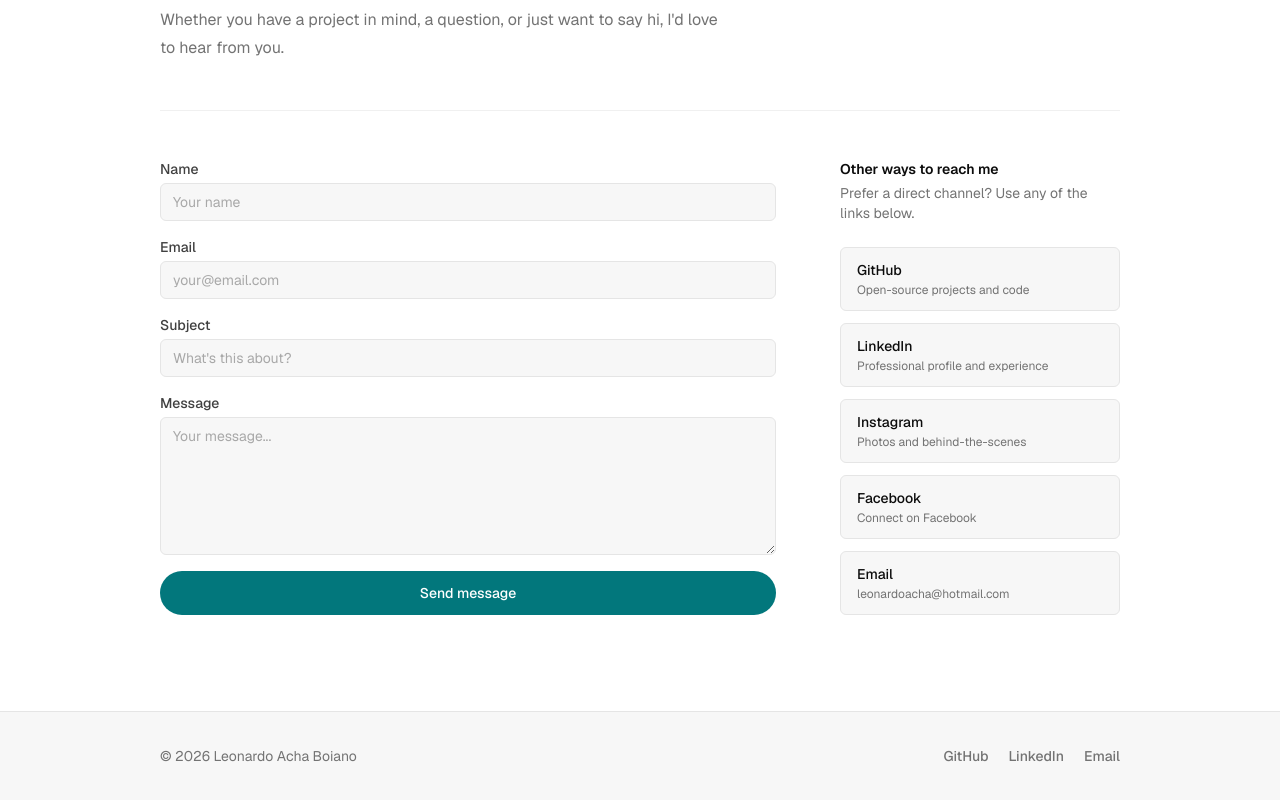
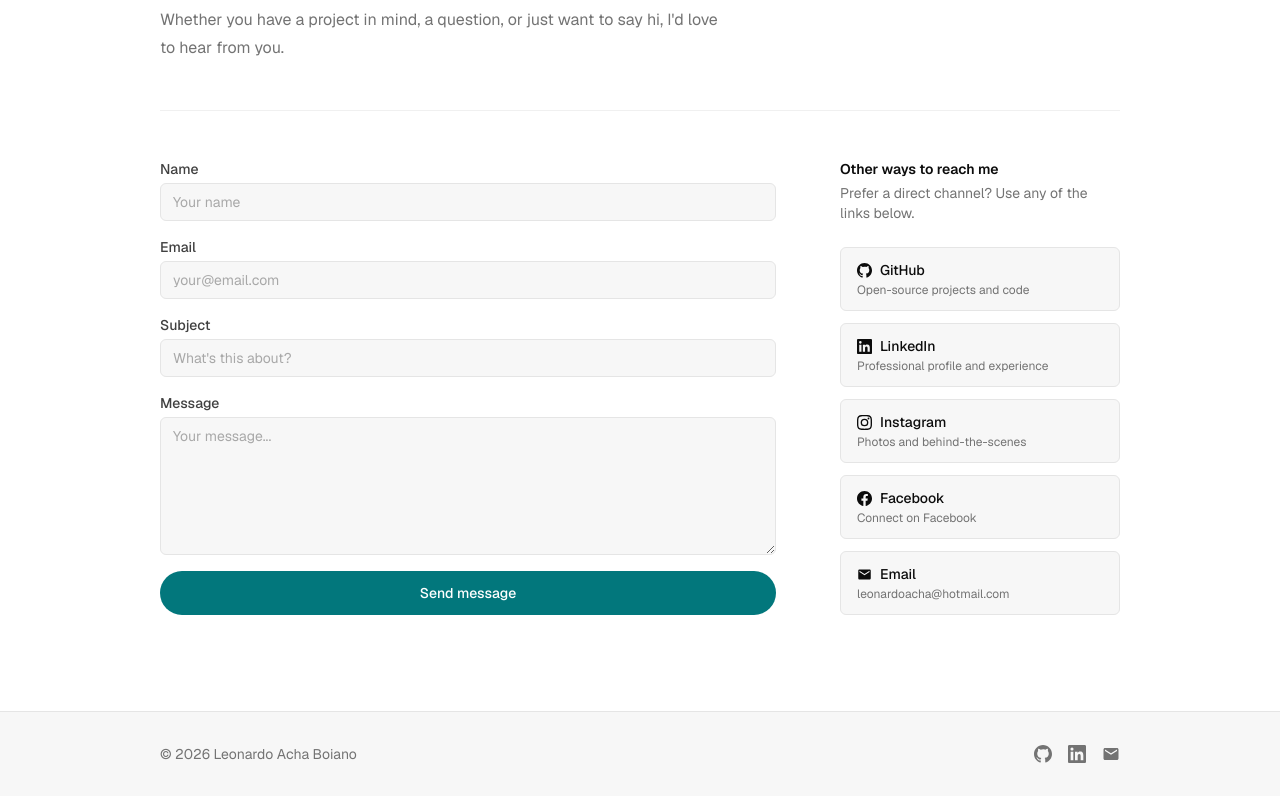
Before and after one commit to leonardoAB1/leonardoachaboiano.com, a Next.js app: page /en/contact in a window 1280 px wide. Shown: the part 239-1039 px from the top of the page. Built offline with nearby package versions, Linux system fonts and the light colour scheme.

Commit message:
feat: replace social media text labels with icons (#210)
* feat: replace social link text with icons in footer

* feat: add platform icons to contact page link cards

* fix: add default aria-hidden to BrandIcon svg element

```diff
--- a/src/app/[locale]/(marketing)/contact/page.tsx
+++ b/src/app/[locale]/(marketing)/contact/page.tsx
@@ -1,7 +1,15 @@
 import type { Metadata } from "next";
 import Link from "next/link";
 import { getTranslations, setRequestLocale } from "next-intl/server";
+import type { SVGProps } from "react";
 import type { ReactElement } from "react";
+import {
+  FacebookIcon,
+  GitHubIcon,
+  InstagramIcon,
+  LinkedInIcon,
+  MailIcon,
+} from "@/components/ui/BrandIcons";
 import { ContactForm } from "@/components/contact/ContactForm";
 import { Container } from "@/components/layout/Container";
 import { Section } from "@/components/layout/Section";
@@ -36,15 +44,27 @@ export default async function ContactPage({
 
   const t = await getTranslations("Contact");
 
+  type BrandIconComponent = (
+    props: SVGProps<SVGSVGElement> & { size?: number },
+  ) => ReactElement;
+
   // Brand names are proper nouns (not translated); descriptions are localized.
   // Email's description is the address itself.
-  const contactLinks = [
+  const contactLinks: Array<{
+    id: string;
+    label: string;
+    href: string;
+    description: string;
+    external: boolean;
+    Icon: BrandIconComponent;
+  }> = [
     {
       id: "github",
       label: "GitHub",
       href: socialLinks.github,
       description: t("links.github"),
       external: true,
+      Icon: GitHubIcon,
     },
     {
       id: "linkedin",
@@ -52,6 +72,7 @@ export default async function ContactPage({
       href: socialLinks.linkedin,
       description: t("links.linkedin"),
       external: true,
+      Icon: LinkedInIcon,
     },
     {
       id: "instagram",
@@ -59,6 +80,7 @@ export default async function ContactPage({
       href: socialLinks.instagram,
       description: t("links.instagram"),
       external: true,
+      Icon: InstagramIcon,
     },
     {
       id: "facebook",
@@ -66,6 +88,7 @@ export default async function ContactPage({
       href: socialLinks.facebook,
       description: t("links.facebook"),
       external: true,
+      Icon: FacebookIcon,
     },
     {
       id: "email",
@@ -73,6 +96,7 @@ export default async function ContactPage({
       href: socialLinks.email,
       description: siteConfig.email,
       external: false,
+      Icon: MailIcon,
     },
   ];
 
@@ -117,7 +141,8 @@ export default async function ContactPage({
                     rel={link.external ? "noopener noreferrer" : undefined}
                     className="group flex flex-col gap-0.5 rounded-md border border-border bg-surface-1 px-4 py-3 transition-colors duration-150 hover:border-brand hover:bg-surface-brand"
                   >
-                    <span className="text-sm font-medium text-ink-1 group-hover:text-brand">
+                    <span className="flex items-center gap-2 text-sm font-medium text-ink-1 group-hover:text-brand">
+                      <link.Icon size={15} />
                       {link.label}
                     </span>
                     <span className="text-xs text-ink-3">
--- a/src/components/shared/SocialLinks.tsx
+++ b/src/components/shared/SocialLinks.tsx
@@ -1,6 +1,8 @@
 import Link from "next/link";
 import { useTranslations } from "next-intl";
+import type { SVGProps } from "react";
 import type { ReactElement } from "react";
+import { GitHubIcon, LinkedInIcon, MailIcon } from "@/components/ui/BrandIcons";
 import { socialLinks } from "@/lib/constants";
 import { cn } from "@/lib/utils";
 
@@ -8,33 +10,40 @@ interface SocialLinksProps {
   className?: string;
 }
 
+type BrandIconComponent = (props: SVGProps<SVGSVGElement> & { size?: number }) => ReactElement;
+
 // "key" indexes into the SocialLinks message namespace. Brand names (GitHub,
 // LinkedIn) are the same across locales; "email" localizes.
-const links = [
-  { key: "github", href: socialLinks.github },
-  { key: "linkedin", href: socialLinks.linkedin },
-  { key: "email", href: socialLinks.email },
-] as const;
+const links: Array<{
+  key: "github" | "linkedin" | "email";
+  href: string;
+  Icon: BrandIconComponent;
+}> = [
+  { key: "github", href: socialLinks.github, Icon: GitHubIcon },
+  { key: "linkedin", href: socialLinks.linkedin, Icon: LinkedInIcon },
+  { key: "email", href: socialLinks.email, Icon: MailIcon },
+];
 
 export function SocialLinks({ className }: SocialLinksProps): ReactElement {
   const t = useTranslations("SocialLinks");
 
   return (
     <nav aria-label={t("ariaLabel")}>
-      <ul className={cn("flex flex-wrap items-center gap-5", className)}>
+      <ul className={cn("flex flex-wrap items-center gap-4", className)}>
         {links.map((link) => (
           <li key={link.href}>
             <Link
               href={link.href}
+              aria-label={t(link.key)}
               target={link.href.startsWith("mailto:") ? undefined : "_blank"}
               rel={
                 link.href.startsWith("mailto:")
                   ? undefined
                   : "noopener noreferrer"
               }
-              className="text-sm font-medium text-ink-3 transition-colors hover:text-ink-1"
+              className="text-ink-3 transition-colors hover:text-ink-1"
             >
-              {t(link.key)}
+              <link.Icon size={18} />
             </Link>
           </li>
         ))}
--- /dev/null
+++ b/src/components/ui/BrandIcons.tsx
@@ -0,0 +1,65 @@
+import type { ReactNode, SVGProps } from "react";
+
+interface IconProps extends SVGProps<SVGSVGElement> {
+  size?: number;
+}
+
+function BrandIcon({
+  size = 24,
+  children,
+  ...props
+}: IconProps & { children: ReactNode }) {
+  return (
+    <svg
+      xmlns="http://www.w3.org/2000/svg"
+      width={size}
+      height={size}
+      viewBox="0 0 24 24"
+      fill="currentColor"
+      aria-hidden="true"
+      {...props}
+    >
+      {children}
+    </svg>
+  );
+}
+
+export function GitHubIcon({ size, ...props }: IconProps) {
+  return (
+    <BrandIcon size={size} {...props}>
+      <path d="M12 0C5.374 0 0 5.373 0 12c0 5.302 3.438 9.8 8.207 11.387.6.111.793-.261.793-.577v-2.234c-3.338.726-4.033-1.416-4.033-1.416-.546-1.387-1.333-1.756-1.333-1.756-1.089-.745.083-.729.083-.729 1.205.084 1.839 1.237 1.839 1.237 1.07 1.834 2.807 1.304 3.492.997.108-.775.418-1.305.762-1.604-2.665-.305-5.467-1.334-5.467-5.931 0-1.311.469-2.381 1.236-3.221-.124-.303-.535-1.524.117-3.176 0 0 1.008-.322 3.301 1.23A11.509 11.509 0 0 1 12 5.803c1.02.005 2.047.138 3.006.404 2.291-1.552 3.297-1.23 3.297-1.23.653 1.653.242 2.874.118 3.176.77.84 1.235 1.911 1.235 3.221 0 4.609-2.807 5.624-5.479 5.921.43.372.823 1.102.823 2.222v3.293c0 .319.192.694.801.576C20.566 21.797 24 17.3 24 12c0-6.627-5.373-12-12-12z" />
+    </BrandIcon>
+  );
+}
+
+export function LinkedInIcon({ size, ...props }: IconProps) {
+  return (
+    <BrandIcon size={size} {...props}>
+      <path d="M20.447 20.452h-3.554v-5.569c0-1.328-.027-3.037-1.852-3.037-1.853 0-2.136 1.445-2.136 2.939v5.667H9.351V9h3.414v1.561h.046c.477-.9 1.637-1.85 3.37-1.85 3.601 0 4.267 2.37 4.267 5.455v6.286zM5.337 7.433a2.062 2.062 0 0 1-2.063-2.065 2.064 2.064 0 1 1 2.063 2.065zm1.782 13.019H3.555V9h3.564v11.452zM22.225 0H1.771C.792 0 0 .774 0 1.729v20.542C0 23.227.792 24 1.771 24h20.451C23.2 24 24 23.227 24 22.271V1.729C24 .774 23.2 0 22.222 0h.003z" />
+    </BrandIcon>
+  );
+}
+
+export function InstagramIcon({ size, ...props }: IconProps) {
+  return (
+    <BrandIcon size={size} {...props}>
+      <path d="M12 2.163c3.204 0 3.584.012 4.85.07 3.252.148 4.771 1.691 4.919 4.919.058 1.265.069 1.645.069 4.849 0 3.205-.012 3.584-.069 4.849-.149 3.225-1.664 4.771-4.919 4.919-1.266.058-1.644.07-4.85.07-3.204 0-3.584-.012-4.849-.07-3.26-.149-4.771-1.699-4.919-4.92-.058-1.265-.07-1.644-.07-4.849 0-3.204.013-3.583.07-4.849.149-3.227 1.664-4.771 4.919-4.919 1.266-.057 1.645-.069 4.849-.069zM12 0C8.741 0 8.333.014 7.053.072 2.695.272.273 2.69.073 7.052.014 8.333 0 8.741 0 12c0 3.259.014 3.668.072 4.948.2 4.358 2.618 6.78 6.98 6.98C8.333 23.986 8.741 24 12 24c3.259 0 3.668-.014 4.948-.072 4.354-.2 6.782-2.618 6.979-6.98.059-1.28.073-1.689.073-4.948 0-3.259-.014-3.667-.072-4.947-.196-4.354-2.617-6.78-6.979-6.98C15.668.014 15.259 0 12 0zm0 5.838a6.162 6.162 0 1 0 0 12.324 6.162 6.162 0 0 0 0-12.324zM12 16a4 4 0 1 1 0-8 4 4 0 0 1 0 8zm6.406-11.845a1.44 1.44 0 1 0 0 2.881 1.44 1.44 0 0 0 0-2.881z" />
+    </BrandIcon>
+  );
+}
+
+export function FacebookIcon({ size, ...props }: IconProps) {
+  return (
+    <BrandIcon size={size} {...props}>
+      <path d="M24 12.073C24 5.446 18.627 0 12 0S0 5.446 0 12.073C0 18.1 4.388 23.094 10.125 24v-8.437H7.078v-3.49h3.047V9.41c0-3.025 1.792-4.697 4.533-4.697 1.312 0 2.686.236 2.686.236v2.97H15.83c-1.491 0-1.956.93-1.956 1.886v2.269h3.328l-.532 3.49h-2.796V24C19.612 23.094 24 18.1 24 12.073z" />
+    </BrandIcon>
+  );
+}
+
+export function MailIcon({ size, ...props }: IconProps) {
+  return (
+    <BrandIcon size={size} {...props}>
+      <path d="M20 4H4c-1.1 0-2 .9-2 2v12c0 1.1.9 2 2 2h16c1.1 0 2-.9 2-2V6c0-1.1-.9-2-2-2zm0 4-8 5-8-5V6l8 5 8-5v2z" />
+    </BrandIcon>
+  );
+}
```
